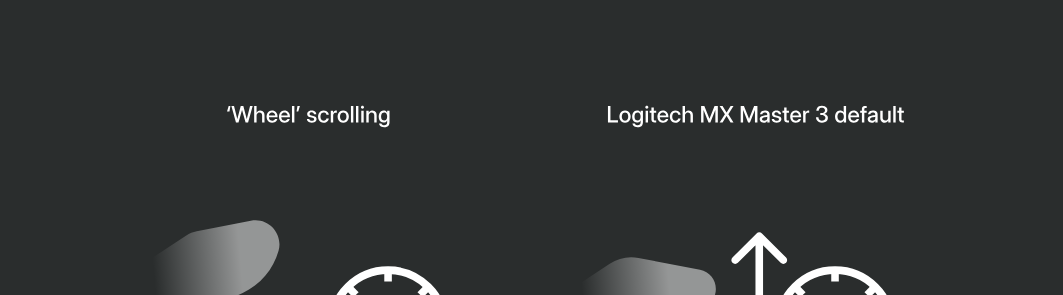
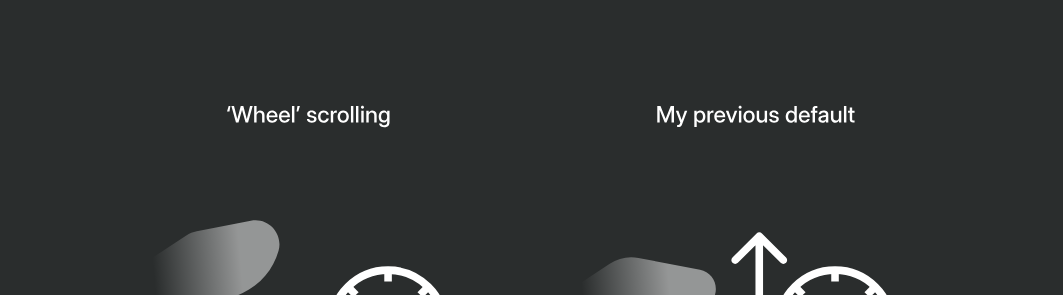
Before and after one commit to dphfox/technical-fluff, a Jekyll site: the page built from _posts/2023-04-25-scroll-wheel-ux.markdown, in a window 1280 px wide. Shown: the part 2651-2946 px from the top of the page, without its empty margins (108-1171 px from the left). Built offline with Jekyll 4.4.1, drawn with Linux system fonts in a browser that asks for light colours; some web fonts are replaced.

Commit message:
Update diagram text

```diff
--- a/_posts/2023-04-25-scroll-wheel-ux.markdown
+++ b/_posts/2023-04-25-scroll-wheel-ux.markdown
@@ -58,7 +58,7 @@
 would work, it scrolled in the *opposite* direction - it's natural scrolling all
 over again!
 
-![Diagram showing how the MX Master 3S compares to a physical wheel setup when scrolling perpendicular to the document surface.](/assets/posts/scroll-wheel-ux/mx-horizontal-scroll.svg)
+![Diagram showing how the above default compares to a physical wheel setup when scrolling perpendicular to the document surface.](/assets/posts/scroll-wheel-ux/mx-horizontal-scroll.svg)
 
 Needless to say, I switched that pretty quickly, and now the balance of the
 universe has been restored, or something like that.
```
Also changed, not shown: assets/posts/scroll-wheel-ux/mx-horizontal-scroll.svg.
